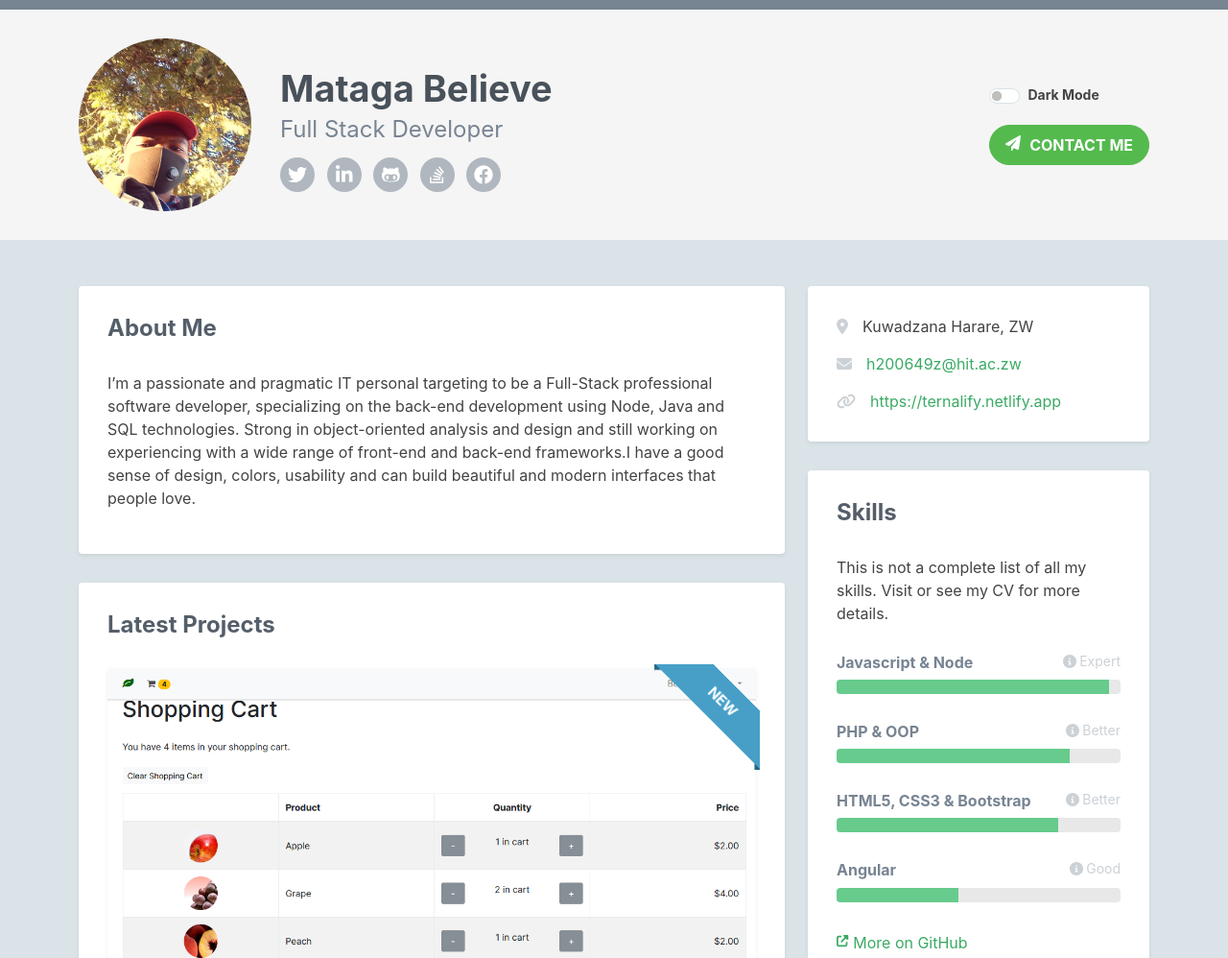
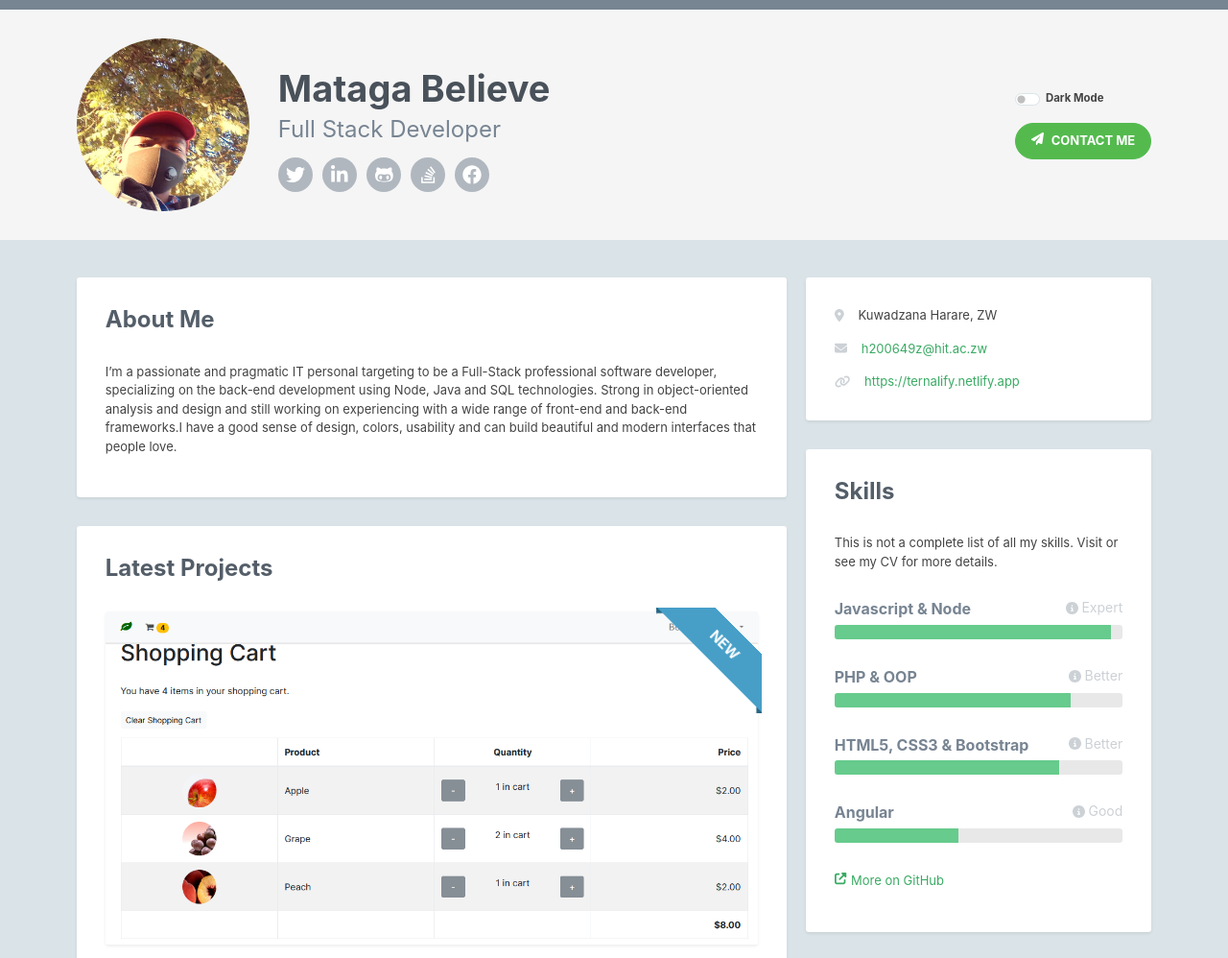
Before and after one commit to ternalic/portfolio, a plain HTML site: page index.html in a window 1280 px wide. Shown: the top 998 px of the page at 96% size. Drawn offline with nearby package versions, Linux system fonts and the light colour scheme; no server answers; some icons are missing.

Commit message:
Update styles.css

```diff
--- a/assets/css/styles.css
+++ b/assets/css/styles.css
@@ -852,3 +852,5 @@ body[data-theme="dark"] .text-muted {
     max-width: inherit;
   }
 }
+*{
+font-size:13px;}
```
